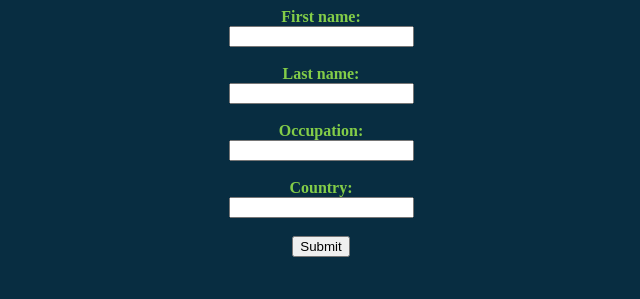
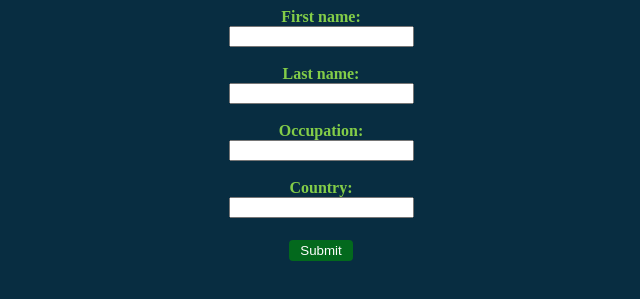
Before and after one commit to Emilio1027/HTML-assignment-1, a plain HTML site: page index.html in a window 1280 px wide. Shown: the part 261-560 px from the top of the page, without its empty margins (319-959 px from the left). Drawn offline with Linux system fonts and the light colour scheme.

Commit message:
Add files via upload

```diff
--- a/css/style.css
+++ b/css/style.css
@@ -4,7 +4,6 @@ body {
     border-color: #83cd48;
     text-align: center;
     margin-top: 200px;
-
 
 
 }
@@ -21,3 +20,17 @@ form {
 
 
 }
+input[type=button] {
+    width: 5%;
+    background-color: #03691d;
+    color: white;
+    padding: 3px 3px;
+    margin: 4px 0;
+    border: none;
+    border-radius: 4px;
+    cursor: pointer;
+  }
+
+  input[type=button]:hover {
+       background-color: #082d41;
+  }
```
